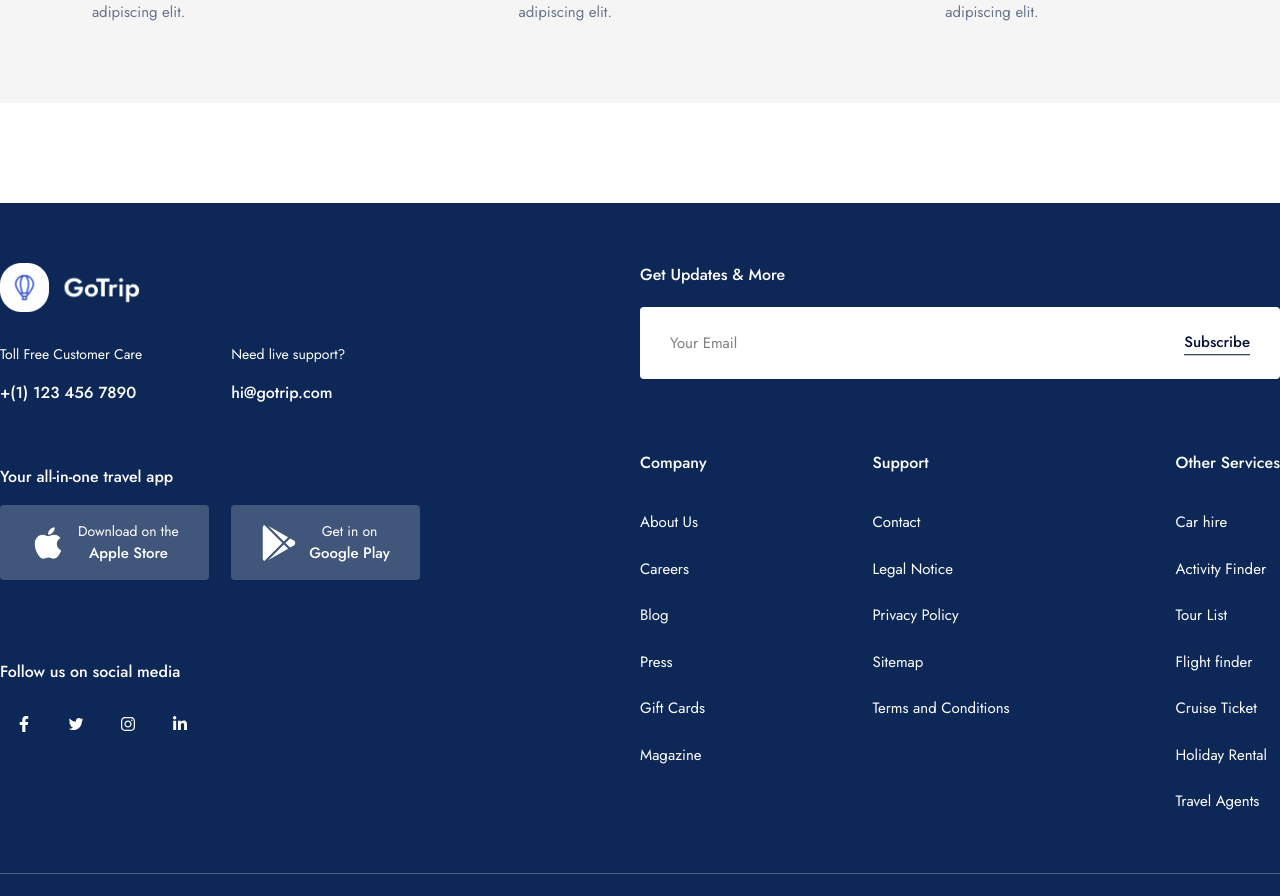
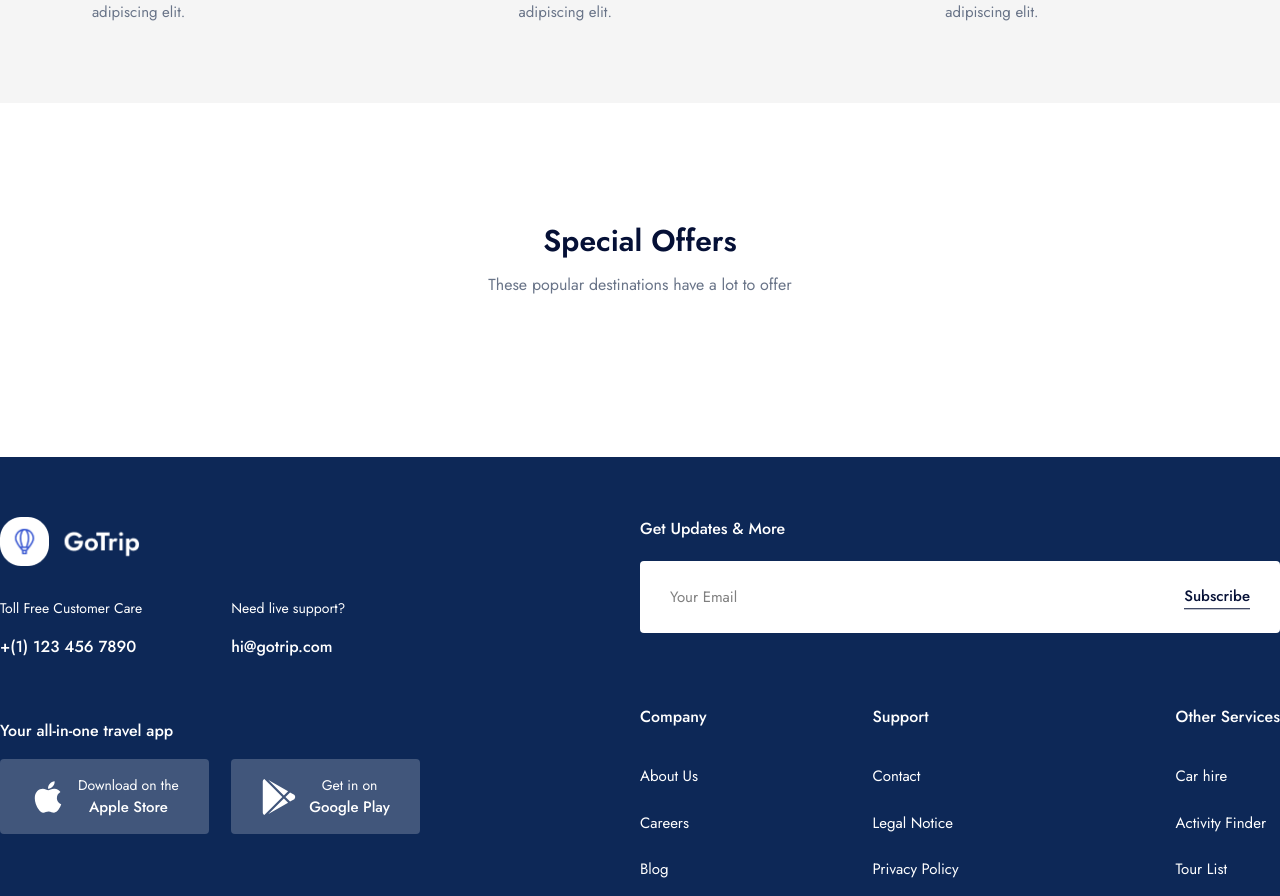
Before and after one commit to motasimdev/Go-Trip, a React (Vite) app: page / in a window 1280 px wide. Shown: the part 1022-1918 px from the top of the page. Built offline with nearby package versions, Linux system fonts and the light colour scheme.

Commit message:
special offers running

```diff
--- a/src/components/Heading.jsx
+++ b/src/components/Heading.jsx
@@ -4,10 +4,10 @@ const Heading = ({ className, children, title, subTitle }) => {
   return (
     <>
       <div className="">
-        <h3 className={`font-semibold text-3xl text-textClr1 ${className}`}>
+        <h3 className={`lg:pb-3.5 font-medium md:font-semibold text-2xl lg:text-3xl text-textClr1`}>
           {title}
         </h3>
-        <h4 className={`text-base text-textClr2 ${className}`}>{subTitle}</h4>
+        <h4 className={`text-[12px] lg:text-base text-textClr2`}>{subTitle}</h4>
         {children}
       </div>
     </>
--- /dev/null
+++ b/src/components/SpecialOffers.jsx
@@ -0,0 +1,22 @@
+import React from "react";
+import Container from "./Container";
+import Heading from "./Heading";
+
+const SpecialOffers = () => {
+  return (
+    <>
+      <section className="pt-[120px] pb-15 ">
+        <Container>
+          <div className="text-center">
+            <Heading
+              title={"Special Offers"}
+              subTitle={"These popular destinations have a lot to offer"}
+            />
+          </div>
+        </Container>
+      </section>
+    </>
+  );
+};
+
+export default SpecialOffers;
--- a/src/components/pages/Home.jsx
+++ b/src/components/pages/Home.jsx
@@ -1,12 +1,14 @@
 import React from 'react'
 import Hero from '../layout/Hero'
 import Gurntee from '../layout/Gurntee'
+import SpecialOffers from '../SpecialOffers'
 
 const Home = () => {
   return (
     <>
     <Hero/>
     <Gurntee/>
+    <SpecialOffers/>
     </>
   )
 }
```
